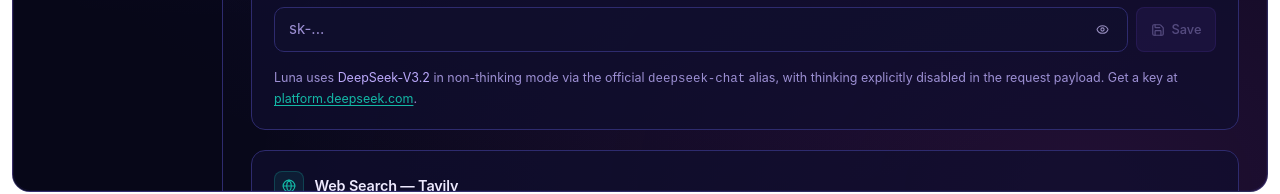
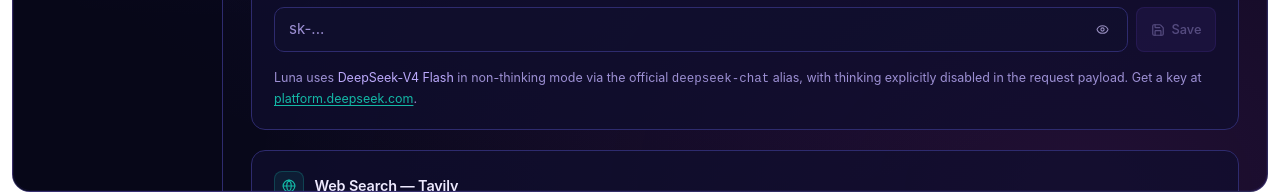
Before and after one commit to as9284/project-starfield, a React (Vite) app: page / in a window 1280 px wide. Both pictures are taken after a click on the button "Open Settings to add your API key". Shown: the part 596-790 px from the top of the page. Built offline with nearby package versions, Linux system fonts and the light colour scheme; the HTML template or start-up script is replaced by a standard one.

Commit message:
Bug fixes

```diff
--- a/src/components/ConstellationAtlas3D.tsx
+++ b/src/components/ConstellationAtlas3D.tsx
@@ -9,7 +9,7 @@
  */
 
 import { useRef, useMemo, useState, useCallback, useEffect } from "react";
-import { Canvas, useFrame, useThree, type RootState } from "@react-three/fiber";
+import { Canvas, useFrame, useThree } from "@react-three/fiber";
 import { Text, Billboard, OrbitControls, Line } from "@react-three/drei";
 import * as THREE from "three";
 import {
@@ -1193,7 +1193,7 @@
         powerPreference: "high-performance",
       }}
       dpr={1}
-      frameloop="while-pending"
+      frameloop="demand"
     >
       <Scene
         activeView={activeView}
--- a/src/pages/Settings.tsx
+++ b/src/pages/Settings.tsx
@@ -905,7 +905,7 @@
               <p className="settings-desc">
                 Luna uses{" "}
                 <span style={{ color: "var(--color-purple-300)" }}>
-                  DeepSeek-V3.2
+                  DeepSeek-V4 Flash
                 </span>{" "}
                 in non-thinking mode via the official <code>deepseek-chat</code>{" "}
                 alias, with thinking explicitly disabled in the request payload.
```
